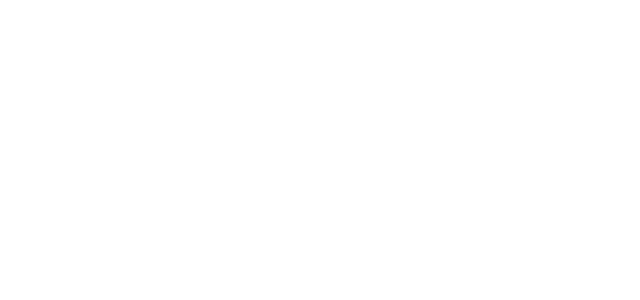
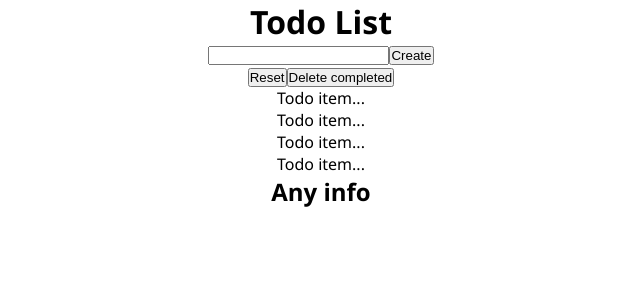
Before and after one commit to korotyshtatyana-cpu/24-todo-app-v1, a React (Create React App) app: page / in a window 1280 px wide. Shown: the top 300 px of the page, without its empty margins (319-959 px from the left). Built offline with nearby package versions, Linux system fonts and the light colour scheme.

Commit message:
add layout

```diff
--- a/src/App.js
+++ b/src/App.js
@@ -1,7 +1,12 @@
 import "./App.css";
+import Todo from "./components/Todo";
 
 function App() {
-  return <div className="App"></div>;
+  return (
+    <div className="App">
+      <Todo />
+    </div>
+  );
 }
 
 export default App;
--- /dev/null
+++ b/src/components/Actions.js
@@ -0,0 +1,10 @@
+function Actions() {
+  return (
+    <>
+      <button>Reset</button>
+      <button>Delete completed</button>
+    </>
+  );
+}
+
+export default Actions;
--- /dev/null
+++ b/src/components/CreateTodoForm.js
@@ -0,0 +1,10 @@
+function CreateTodoForm() {
+  return (
+    <form onSubmit={() => {}}>
+      <input type="tetx"></input>
+      <button type="submit">Create</button>
+    </form>
+  );
+}
+
+export default CreateTodoForm;
--- /dev/null
+++ b/src/components/Info.js
@@ -0,0 +1,5 @@
+function Info() {
+  return <h2>Any info</h2>;
+}
+
+export default Info;
--- /dev/null
+++ b/src/components/Todo.js
@@ -0,0 +1,25 @@
+import TodoItem from "./TodoList";
+import CreateTodoForm from "./CreateTodoForm";
+import Info from "./Info";
+import Actions from "./Actions";
+
+function Todo() {
+  return (
+    <>
+      <h1>Todo List</h1>
+
+      <CreateTodoForm />
+
+      <Actions />
+
+      <TodoItem />
+      <TodoItem />
+      <TodoItem />
+      <TodoItem />
+
+      <Info />
+    </>
+  );
+}
+
+export default Todo;
--- /dev/null
+++ b/src/components/TodoList.js
@@ -0,0 +1,9 @@
+function TodoItem() {
+  return (
+    <>
+      <p>Todo item...</p>
+    </>
+  );
+}
+
+export default TodoItem;
```
